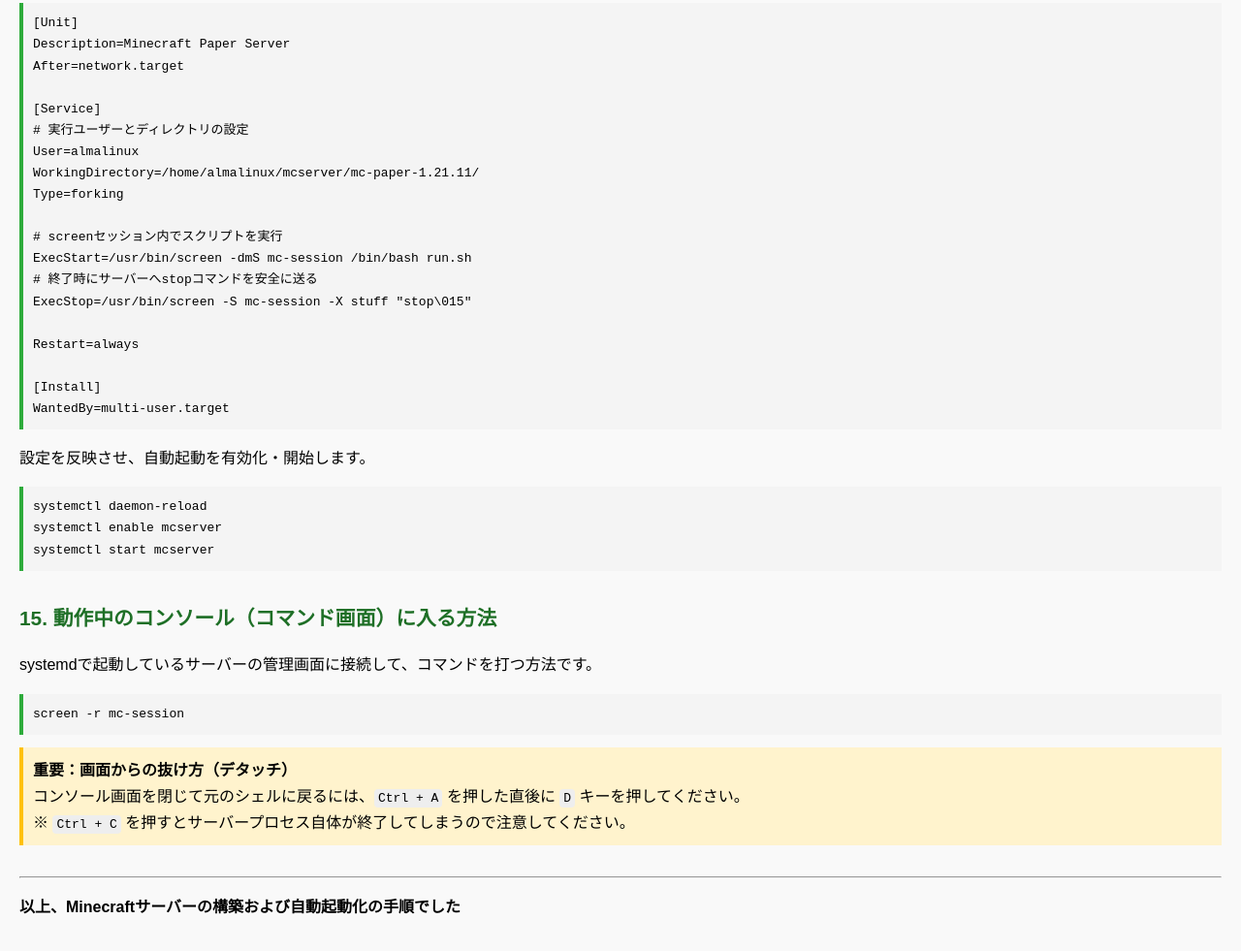
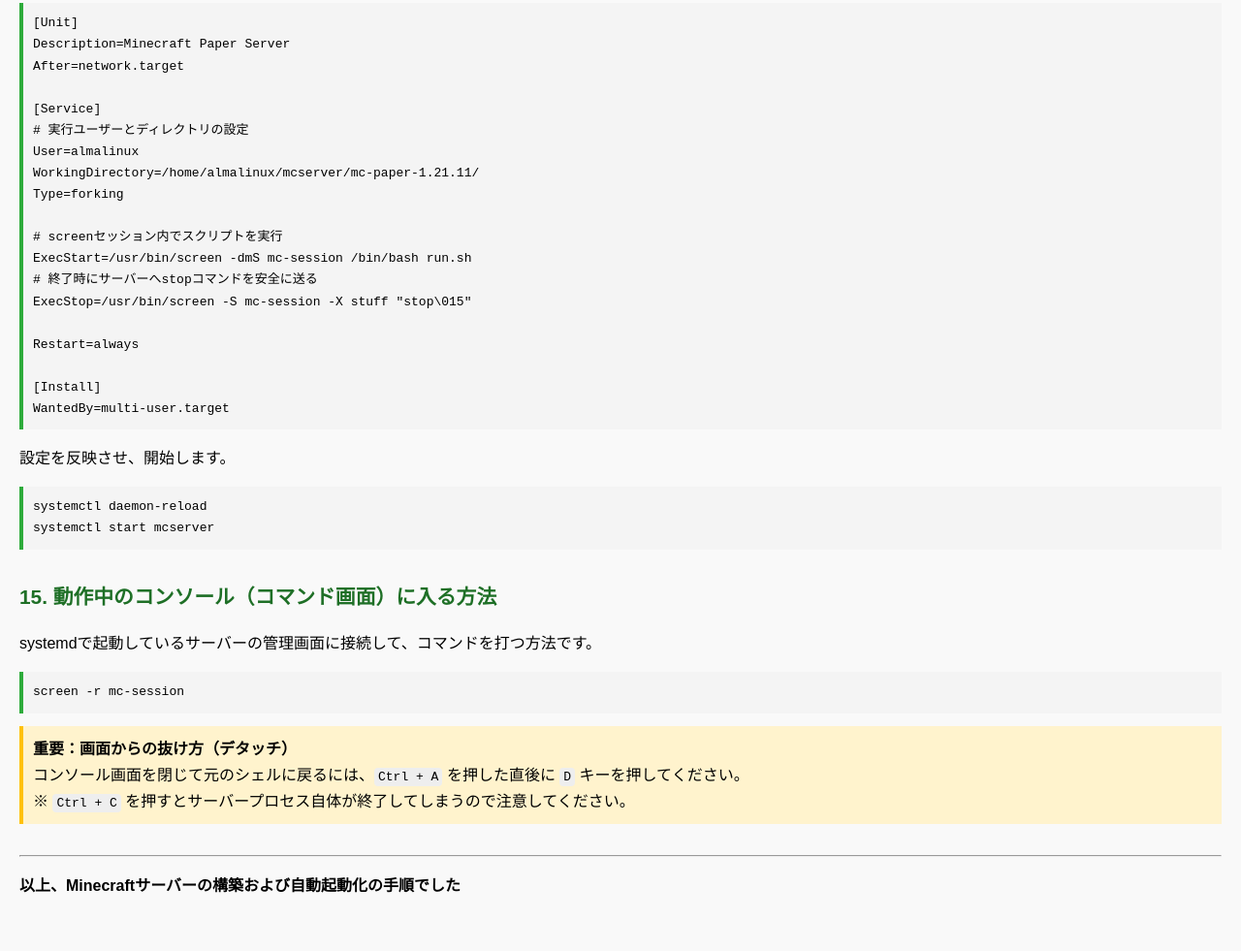
Before and after one commit to satoimo1020/satoimo.github.io, a plain HTML site: page MCserver/index.html in a window 1280 px wide. Shown: the part 2699-3680 px from the top of the page at 97% size. Drawn offline with Linux system fonts and the light colour scheme.

Commit message:
Update index.html

```diff
--- a/MCserver/index.html
+++ b/MCserver/index.html
@@ -200,10 +200,9 @@
 WantedBy=multi-user.target
 </pre>
 
-    <p>設定を反映させ、自動起動を有効化・開始します。</p>
+    <p>設定を反映させ、開始します。</p>
     <pre>
 systemctl daemon-reload
-systemctl enable mcserver
 systemctl start mcserver
 </pre>
 
```
